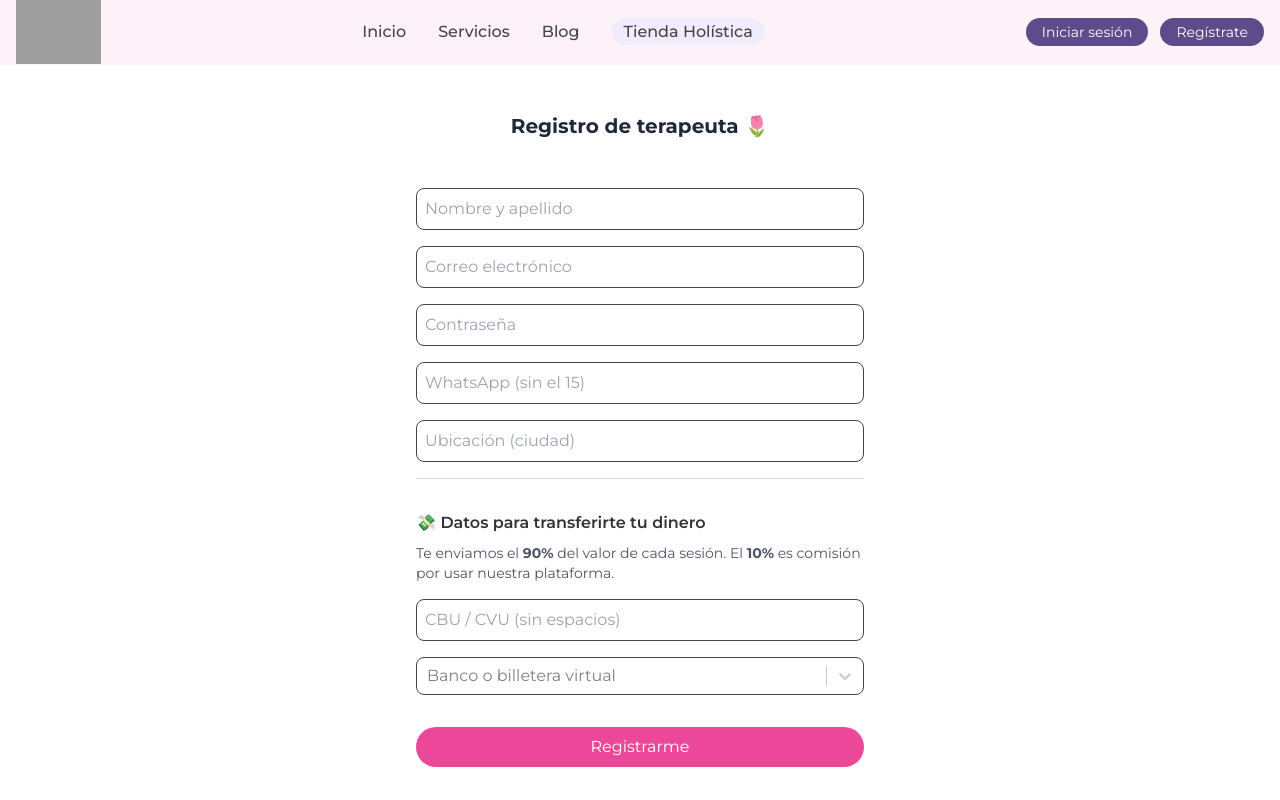
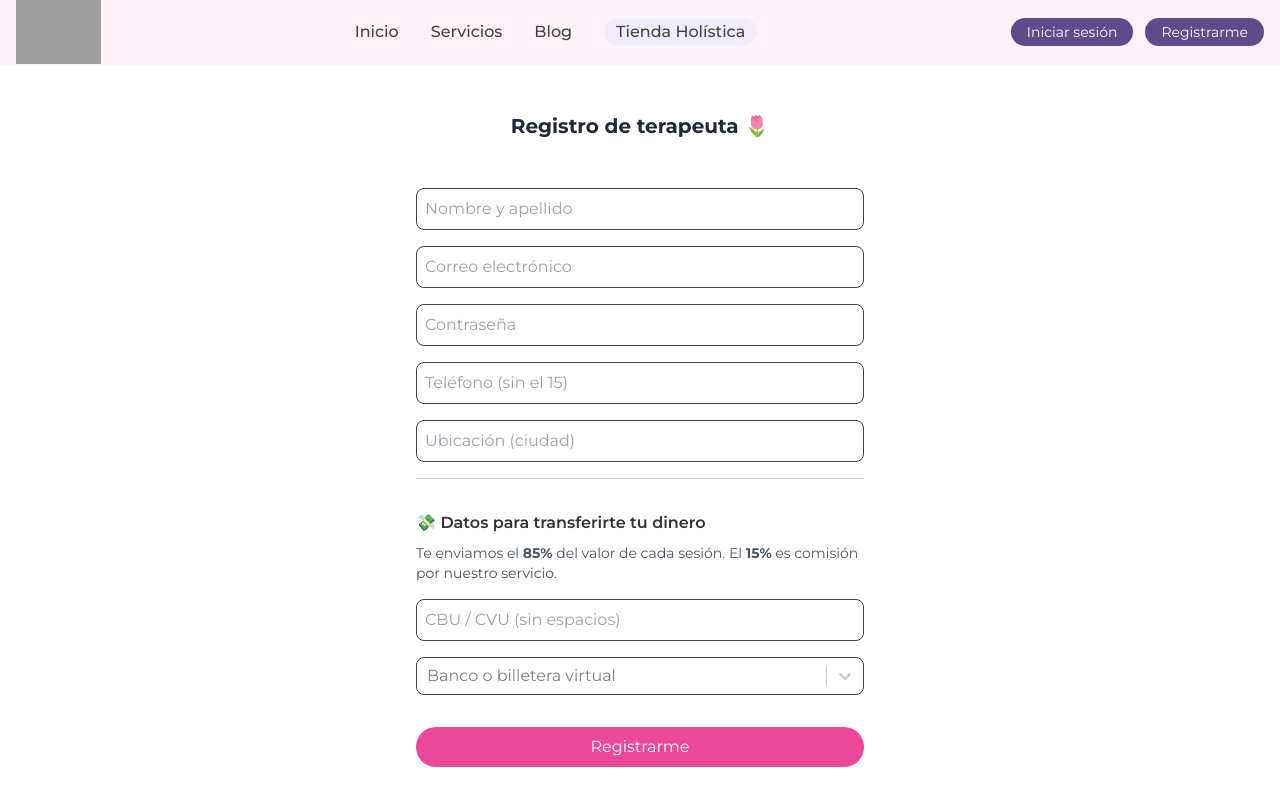
Before and after one commit to andigausckus/frontend-holisticos, a React (Create React App) app: page /registro in a window 1280 px wide. Shown: the top 800 px of the page. Built offline with nearby package versions, Linux system fonts and the light colour scheme; grey boxes are pictures that could not be loaded.

Commit message:
cambios5

```diff
--- a/src/App.jsx
+++ b/src/App.jsx
@@ -27,7 +27,7 @@ import DisponibilidadServicio from "./components/DisponibilidadServicio";
 import EditarMisServicios from "./components/EditarMisServicios";
 import EditarServicio from "./components/EditarServicio";
 import MisionValores from "./components/MisionValores";
-import AdminReservas from './pages/AdminReservas';
+import AdminReservas from './components/AdminReservas';
 import AdminTerapeutas from './pages/AdminTerapeutas';
 import AdminComunicado from "./pages/AdminComunicado";
 import AdminDashboard from "./pages/AdminDashboard";
--- a/src/components/CalendarioSemanal.jsx
+++ b/src/components/CalendarioSemanal.jsx
@@ -70,7 +70,7 @@ const CalendarioSemanal = ({ disponibilidad, duracionMinutos, onSeleccionar, ser
         {fechaFin.toLocaleDateString("es-AR", { day: "numeric", month: "long" })}
       </h3>
 
-      <div className="grid grid-cols-2 md:grid-cols-7 gap-4 w-full">
+      <div className="grid grid-cols-1 md:grid-cols-7 gap-4 w-full">
         {dias.map((dia, index) => {
           const fechaISO = dia.toISOString().split("T")[0];
           const horarios = obtenerHorarios(dia);
--- a/src/components/Navbar.jsx
+++ b/src/components/Navbar.jsx
@@ -88,7 +88,7 @@ export default function Navbar() {
                 to="/registro"
                 className="bg-[#5e4b8b] text-white px-4 py-1 rounded-3xl text-sm hover:opacity-90 transition"
               >
-                Regístrate
+                Registrarme
               </Link>
             </>
           )}
@@ -208,7 +208,7 @@ export default function Navbar() {
                     onClick={toggleMenu}
                     className="block py-2 px-4 rounded-3xl bg-[#f1ecfc]"
                   >
-                    Regístrate
+                    Registrarme
                   </Link>
                 </li>
               </>
--- a/src/components/RegistroTerapeuta.jsx
+++ b/src/components/RegistroTerapeuta.jsx
@@ -124,7 +124,7 @@ export default function RegistroTerapeuta() {
           name="whatsapp"
           value={formData.whatsapp}
           onChange={handleChange}
-          placeholder="WhatsApp (sin el 15)"
+          placeholder="Teléfono (sin el 15)"
           className="w-full p-2 border border-[#444444] rounded-lg outline-none mt-4"
           required
           maxLength={10}
@@ -146,7 +146,7 @@ export default function RegistroTerapeuta() {
             💸 Datos para transferirte tu dinero
           </h3>
           <p className="text-sm text-gray-600 mb-4">
-            Te enviamos el <strong>90%</strong> del valor de cada sesión. El <strong>10%</strong> es comisión por usar nuestra plataforma.
+            Te enviamos el <strong>85%</strong> del valor de cada sesión. El <strong>15%</strong> es comisión por nuestro servicio.
           </p>
 
           <input
--- a/src/pages/PaginaPagoFallido.jsx
+++ b/src/pages/PaginaPagoFallido.jsx
@@ -3,7 +3,7 @@ import { Link } from "react-router-dom";
 
 export default function PaginaPagoFallido() {
   return (
-    <div className="bg-white pt-24 pb-16 px-4 max-w-xl mx-auto mb-24 text-[#333] text-center">
+    <div className="bg-white pt-12 pb-16 px-4 max-w-xl mx-auto mb-24 text-[#333] text-center">
       <h2 className="text-2xl font-bold text-red-600">⚠️ Pago no realizado</h2>
       <p className="mt-4">Ocurrió un error al procesar tu pago.</p>
       <Link to="/pago" className="mt-6 inline-block text-[#009EE3] hover:underline">Volver al pago</Link>
--- a/src/pages/PaginaPagoSimple.jsx
+++ b/src/pages/PaginaPagoSimple.jsx
@@ -104,6 +104,7 @@ useEffect(() => {
       } else {
         clearInterval(intervalo);
         setExpirado(true);
+        window.scrollTo({ top: 0, behavior: "smooth" });
 
         // Liberar automáticamente la reserva desde el backend
         if (servicio?._id && fecha && hora) {
```
Also changed, not shown: src/components/AdminReservas.jsx (renamed from src/pages/AdminReservas.jsx).
